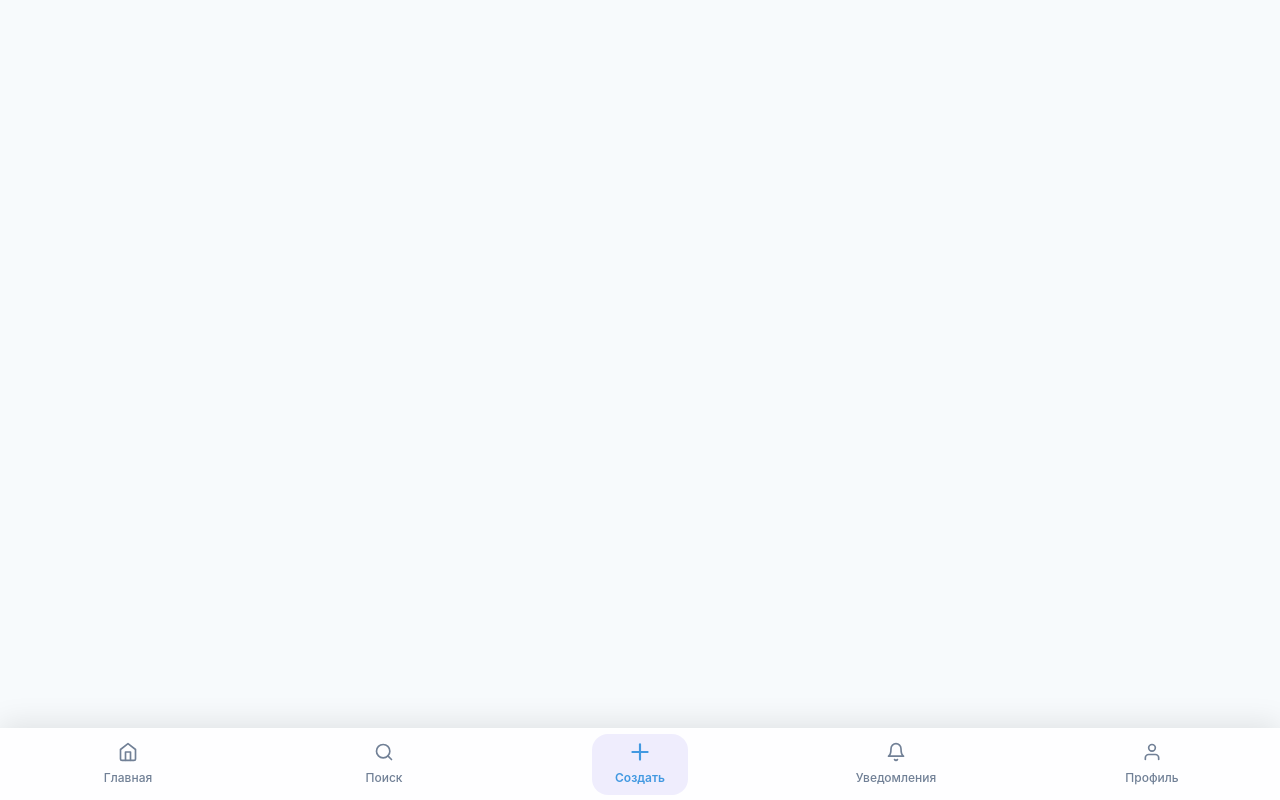
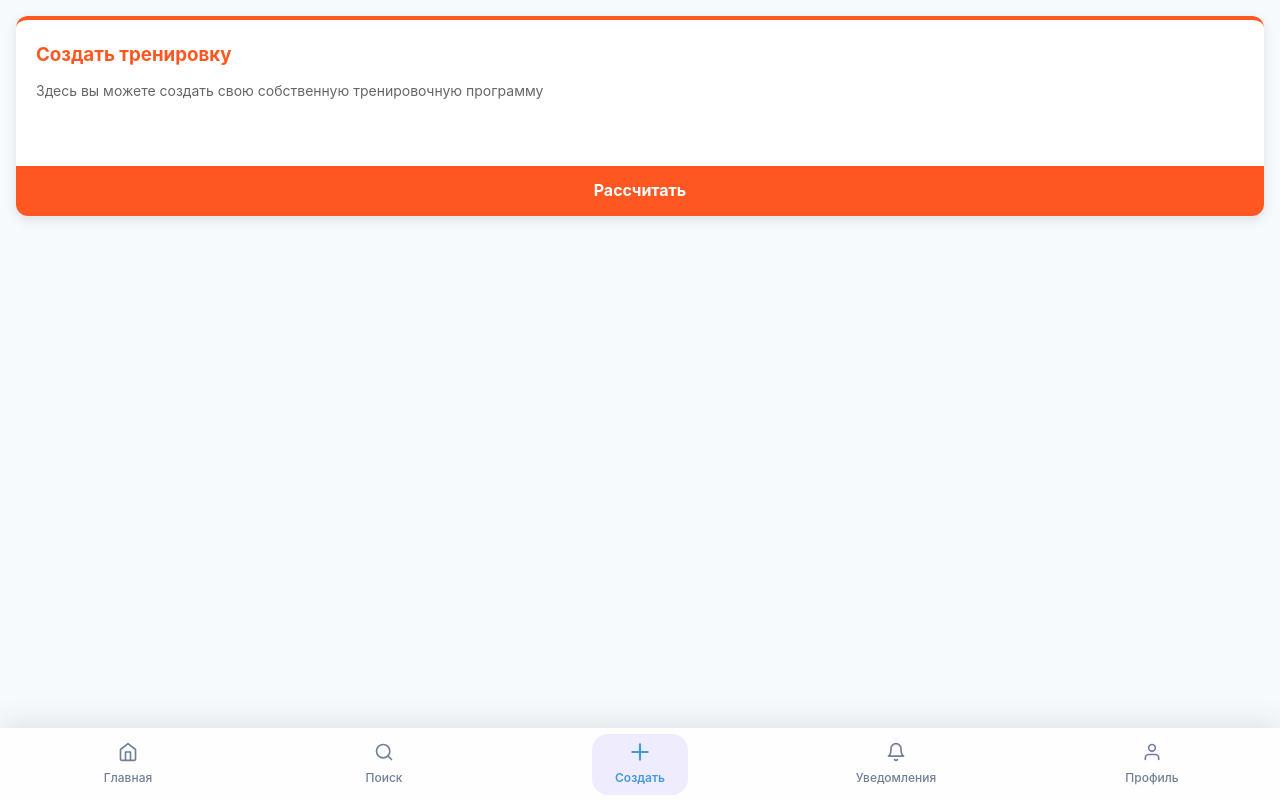
Before and after one commit to emarishkin/VolgaGym, a React (Vite) app: page /create in a window 1280 px wide. Built offline with nearby package versions, Linux system fonts and the light colour scheme.

Commit message:
CreatePage

```diff
--- a/src/App.tsx
+++ b/src/App.tsx
@@ -12,6 +12,7 @@ import { BACCalc } from "./components/BACCalc";
 import { BJUCalcFull } from "./components/BJUCalcFull";
 import { VolumeCalculator } from "./components/TonaGCalc";
 import { MainCalculate } from "./components/MainCalculate";
+import { CreatePage } from "./pages/CreatePage";
 
 const AppContent = () => {
   const location = useLocation();
@@ -22,8 +23,13 @@ const AppContent = () => {
       <main className="main-content">
         <Routes>
           <Route path="/" element={<HomePage />} />
+
           <Route path="/add-workout" element={<AddTrainingPage />} />
+
           <Route path="/training-history" element={<TrainingHistoryPage />} />
+
+          <Route path="/create" element={<CreatePage />} />
+
           <Route path="/calc" element={<CalcPage />} />
           <Route path="/calc/bmi" element={<BMICalculator/>} />
           <Route path="/calc/macros" element={<BJUCalcFull />} />
--- /dev/null
+++ b/src/components/CreateCard.tsx
@@ -0,0 +1,22 @@
+import type { FC } from "react";
+import type { ICreate } from "../types/ICreate";
+import { Link } from "react-router-dom";
+import '../styles/CalcCard.css'
+
+interface CreateCardProps{
+  Creates:ICreate
+}
+
+export const CreateCard:FC<CreateCardProps> = ({Creates}) => {
+    return(
+        <div className="calc-card" style={{ '--card-color': Creates.color } as React.CSSProperties}>
+      <div className="calc-card-content">
+        <h3>{Creates.title}</h3>
+        <p>{Creates.description}</p>
+      </div>
+      <Link to={Creates.path} className="calc-button">
+        Рассчитать
+      </Link>
+    </div>
+    )
+}
--- /dev/null
+++ b/src/data/CardCreate.ts
@@ -0,0 +1,10 @@
+import type { ICreate } from "../types/ICreate";
+
+export const Creates:ICreate[] = [
+   {
+        title: "Создать тренировку",
+        description: "Здесь вы можете создать свою собственную тренировочную программу",
+        path: "/create/program",
+        color: "#FF5722"
+    }
+]
--- /dev/null
+++ b/src/pages/CreatePage.tsx
@@ -0,0 +1,17 @@
+import type { FC } from "react";
+import { Creates } from "../data/CardCreate";
+import { CreateCard } from "../components/CreateCard";
+
+interface CreatePageProps{}
+
+export const CreatePage:FC<CreatePageProps> = () => {
+    return (
+        <div style={{ display: "grid", gap: "16px", padding: "16px" }}>
+            {Creates.map(Create=>(
+                <div key={Create.path}>
+                    <CreateCard Creates={Create} />
+                </div>
+            ))}
+        </div>
+    )
+}
--- a/src/pages/HomePage.tsx
+++ b/src/pages/HomePage.tsx
@@ -18,6 +18,9 @@ export const HomePage:FC<HomePageProps> = () => {
                 <Link to='/'>
                     Статистика тренировок(зал)
                 </Link>
+                <Link to='/create'>
+                    Создать
+                </Link>
                 <Link to='/calc'>
                     Калькуляторы
                 </Link>
--- a/src/styles/CalcCard.css
+++ b/src/styles/CalcCard.css
@@ -7,6 +7,7 @@
   flex-direction: column;
   transition: transform 0.3s ease;
   border-top: 4px solid var(--card-color);
+  height: 200px;
 }
 
 .calc-card:hover {
--- /dev/null
+++ b/src/types/ICreate.ts
@@ -0,0 +1,6 @@
+export interface ICreate {
+    title: string,
+    description: string,
+    path: string,
+    color: string
+}
```
